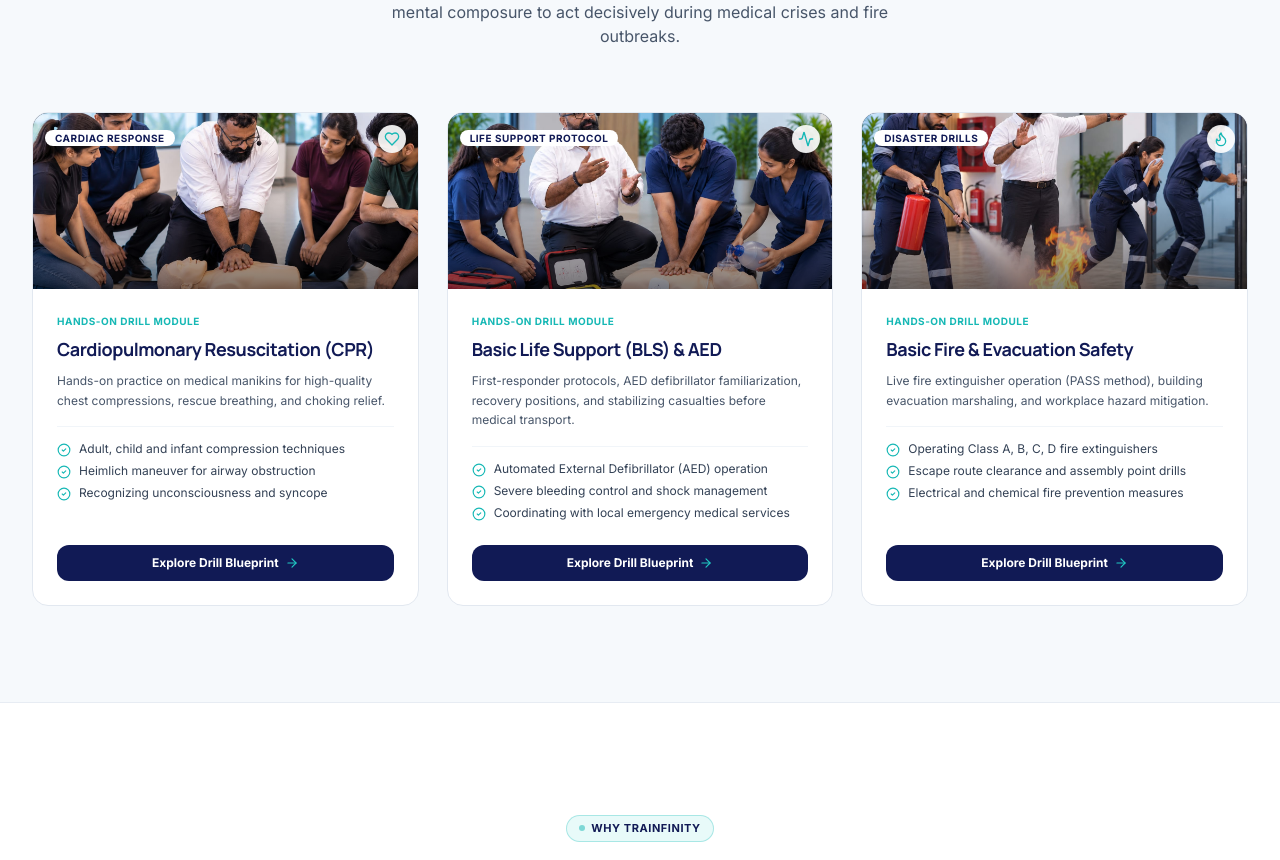
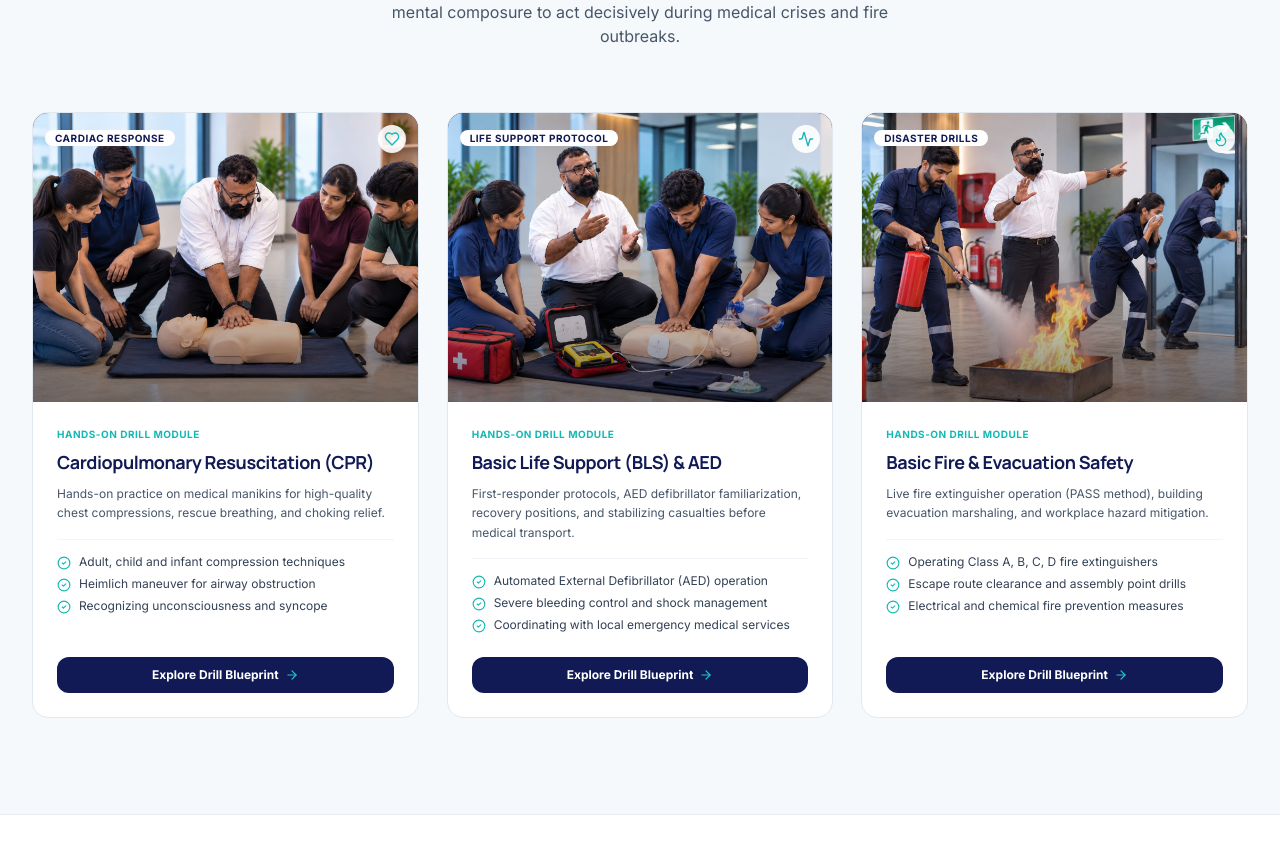
Before and after one commit to Resourcia212/TRAINFINITY_ACADEMY, a React (Vite) app: page / in a window 1280 px wide. Shown: the part 9088-9948 px from the top of the page. Built offline with nearby package versions, Linux system fonts and the light colour scheme.

Commit message:
feat: resize Safety & Emergency card images to 4:3 aspect ratio for optimal visibility

```diff
--- a/src/components/sections/SafetyEmergencySection.tsx
+++ b/src/components/sections/SafetyEmergencySection.tsx
@@ -68,11 +68,12 @@
             >
               <div>
                 {/* Image */}
-                <div className="relative h-44 overflow-hidden bg-slate-900">
+                <div className="relative aspect-[4/3] overflow-hidden bg-slate-900">
                   <img
                     src={assetUrl(b.image)}
                     alt={b.title}
-                    className="w-full h-full object-cover group-hover:scale-105 transition-transform duration-500"
+                    className="w-full h-full object-cover object-center group-hover:scale-105 transition-transform duration-500"
+                    loading="lazy"
                   />
                   <div className="absolute inset-0 bg-gradient-to-t from-black/50 via-transparent to-transparent" />
                   <div className="absolute top-3 left-3">
```
